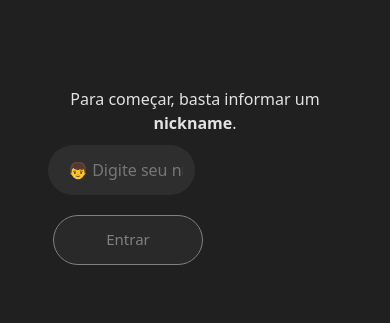
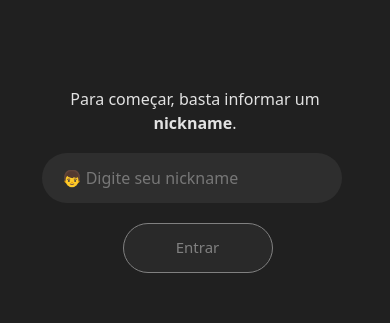
Before and after one commit to pedrogonoring1/chat-app, an Angular app: page /home in a window 390 px wide. Shown: the part 629-952 px from the top of the page. Built offline with nearby package versions, Linux system fonts and the light colour scheme.

Commit message:
Ajusta mobile e melhora interface

```diff
--- a/src/app/chat/components/list-messages/list-messages.component.css
+++ b/src/app/chat/components/list-messages/list-messages.component.css
@@ -4,7 +4,7 @@
 }
 
 .card-sistema-message {
-  background-color: rgb(65, 50, 35);
+  background-color: rgba(9, 51, 6, 0.747);
   margin-bottom: 10px;
   padding-left: 15px;
   padding-right: 20px;
--- a/src/app/chat/components/send-messages/send-messages.component.html
+++ b/src/app/chat/components/send-messages/send-messages.component.html
@@ -1,7 +1,7 @@
 <div class="row mt-3">
   <form [formGroup]="messageForm">
   <div class="col-12 d-flex">
-    <div class="col-10 col-md-8">
+    <div class="col-8 col-md-8">
       <input
         placeholder="Digite aqui e aperte Enter para enviar" name="" id=""
         class="form-control input-message"
@@ -9,13 +9,13 @@
         [disabled]="disabledSendMessage"
         formControlName="Content" />
     </div>
-    <div class="col-1 col-md-4 d-flex">
+    <div class="col-4 col-md-4 d-flex">
       <button (click)="emitMessage()" class="btn btn-send" [disabled]="messageForm.invalid"><i class="bi bi-send"></i></button>
       <div class="d-none d-md-block">
         <button (click)="adicionarImagemChat()" class="btn btn-send" ><i class="bi bi-filetype-gif"></i></button>
         <button (click)="adicionarLinkChat()" class="btn btn-send" ><i class="bi bi-link-45deg"></i></button>
-        <button (click)="startTalking()" class="btn btn-send" ><i [className]="iconMicro"></i></button>
       </div>
+      <button (click)="startTalking()" class="btn btn-send" ><i [className]="iconMicro"></i></button>
     </div>
   </div>
   </form>
--- a/src/app/chat/pages/chat.component.ts
+++ b/src/app/chat/pages/chat.component.ts
@@ -76,7 +76,7 @@ export class ChatComponent implements OnInit {
   }
 
   private messageInitial(): MessageRequest {
-    let content = 'As mensagens são temporárias, não ficam salvas em banco de dados e são <b>criptografadas</b> de ponta a ponta.';
+    let content = 'As mensagens são temporárias, não ficam salvas e são <b>criptografadas</b> de ponta a ponta.';
     let messageInitial = this.createMessage(content, this.nameSistem, 'sistema', this.urlImageSistem, 'chat', 'img-user-active');
     messageInitial.Content = this.criptografyService.descriptografarContent(messageInitial.Content);
     return messageInitial;
--- a/src/app/home/home.component.css
+++ b/src/app/home/home.component.css
@@ -13,6 +13,20 @@
   }
 }
 
+.forms-acess {
+  display: flex;
+  flex-direction: column;
+  align-items: center;
+  justify-content: center;
+  height: 100%;
+}
+
+.row.mt-5.text-center.mb-5 {
+  display: flex;
+  align-items: center;
+  justify-content: center;
+}
+
 .input-message {
   background-color: rgb(46, 46, 46);
   color: rgb(168, 168, 168);
@@ -23,6 +37,7 @@
   margin-right: 7px;
   margin-top: 10px;
   margin-bottom: 10px;
+  width: 300px;
 }
 
 .input-message:focus {
--- a/src/app/home/home.component.html
+++ b/src/app/home/home.component.html
@@ -13,12 +13,8 @@
     </div>
     <form [formGroup]="userForm">
     <div class="col-12 mt-2 forms-acess">
-      <div class="col-3"></div>
-      <div class="col-6">
-        <input type="text" class="form-control input-message" placeholder="👦 Digite seu nickname" [maxLength]="15" formControlName="Name">
-        <button class="btn btn-send" (click)="acessar()" [disabled]="userForm.invalid">Entrar</button>
-      </div>
-        <div class="col-3"></div>
+      <input type="text" class="form-control input-message" placeholder="👦 Digite seu nickname" [maxLength]="15" formControlName="Name">
+      <button class="btn btn-send" (click)="acessar()" [disabled]="userForm.invalid">Entrar</button>
     </div>
   </form>
   </div>
--- a/src/app/home/home.component.ts
+++ b/src/app/home/home.component.ts
@@ -35,7 +35,6 @@ export class HomeComponent implements OnInit {
   public acessar() {
     this.localStorageService.setItem('User', this.userForm.value.Name);
     this.localStorageService.setItem('UrlImage', this.validarUrlImage(this.userForm.value.UrlImage));
-    this.notification.success('Seja bem-vindo(a)', this.userForm.value.Name);
     this.router.navigate(['/chat/messages']);
   }
 
```
